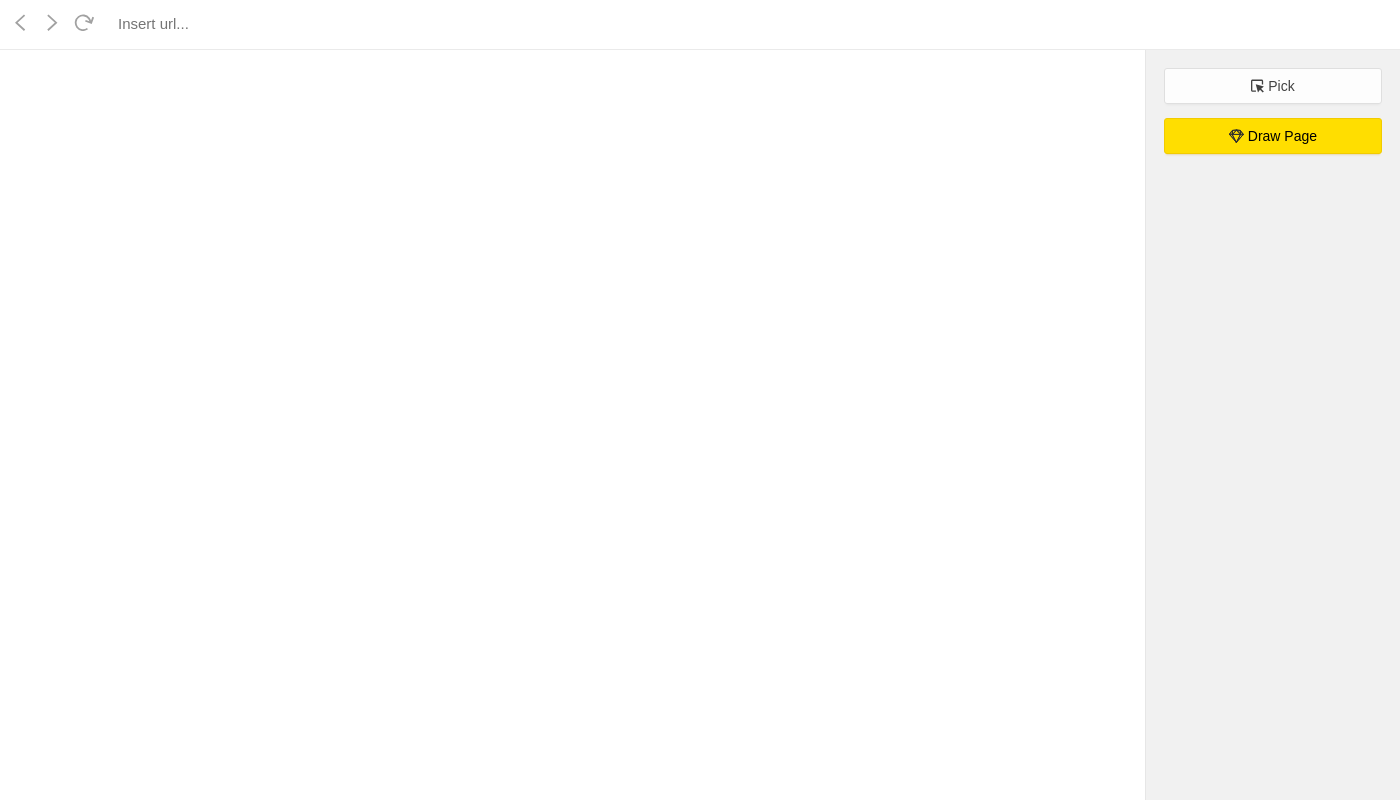
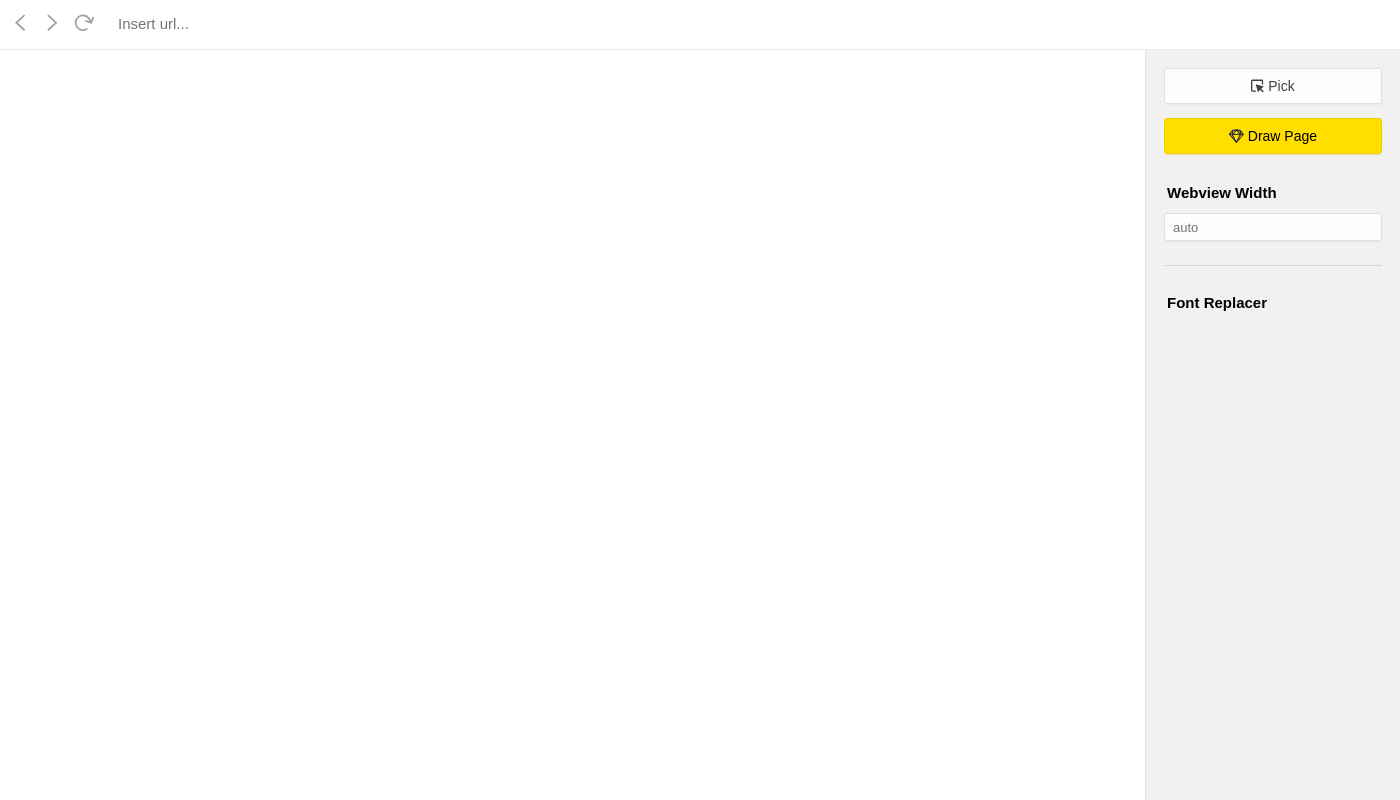
Before and after one commit to KimDal-hyeong/html-to-sketch-electron, an Electron app: page index.html in a window 1400 px wide. Drawn offline with Linux system fonts and the light colour scheme; no server answers.

Commit message:
webview의 너비를 숫자로 조절하는 기능 추가

```diff
--- a/index.html
+++ b/index.html
@@ -17,6 +17,12 @@
 
     ul, ol {
       list-style: none;
+    }
+
+    h3 {
+      font-size: 15px;
+      margin-bottom: 12px;
+      margin-left: 3px;
     }
 
     /* 헤더 */
@@ -71,6 +77,11 @@
       width: 100%;
       height: 100%;
       padding: 50px 255px 0 0;
+    }
+
+    .Content__webview {
+      width: 100%;
+      height: 100%;
     }
 
     .Content__size-view {
@@ -360,7 +371,7 @@
     }
 
     .Option {
-      padding: 24px 0;
+      padding: 0 0 24px;
     }
 
     .Option__font-label {
@@ -389,6 +400,25 @@
 
     .Option__font-selector:invalid {
       color: #565656;
+    }
+
+    .WebviewWidthController {
+      padding: 16px 0 12px;
+      border-bottom: 1px solid #d4d4d4;
+      margin-bottom: 28px;
+    }
+
+    .WebviewWidthController__input {
+      width: 100%;
+      margin-bottom: 12px;
+      outline: none;
+      height: 28px;
+      font-size: 13px;
+      padding: 0 8px;
+      border-radius: 3px;
+      background-color: #fdfdfd;
+      border: 1px solid #dfdfdf;
+      box-shadow: 0 3px 3px -2px rgba(0, 0, 0, 0.05);
     }
 
   </style>
@@ -451,6 +481,17 @@
       Draw
     </span>
   </button>
+  <div class="WebviewWidthController">
+    <h3>Webview Width</h3>
+    <input
+      class="WebviewWidthController__input"
+      type="number"
+      placeholder="auto"
+      onblur="handleBlur(event);"
+      onkeydown="if (event.key === 'Enter') handleBlur(event);"
+    >
+  </div>
+  <h3>Font Replacer</h3>
   <ul class="Option"></ul>
 </div>
 
@@ -458,7 +499,6 @@
   <webview
     src="https://kimdal-hyeong.github.io/html-to-sketch-electron/download-analyst/?utm_source=in-app"
     class="Content__webview"
-    style="width: 100%; height: 100%;"
     preload="./webviewScript/preload.js"
   ></webview>
   <div class="Content__size-view"></div>
--- a/script/getElements.js
+++ b/script/getElements.js
@@ -1,4 +1,5 @@
 const addressInput = document.getElementsByClassName('Header__input')[0];
+const content = document.getElementsByClassName('Content')[0];
 const webview = document.getElementsByClassName('Content__webview')[0];
 const webviewSizeView = document.getElementsByClassName('Content__size-view')[0];
 const pickerBtn = document.getElementsByClassName('SideBar__pick-btn')[0];
@@ -8,5 +9,6 @@ const alert = document.getElementsByClassName('Alert')[0];
 const alertFailTitle = document.getElementsByClassName('Alert__message-title--fail')[0];
 const alertFailText = document.getElementsByClassName('Alert__message-text--fail')[0];
 const title = document.getElementsByTagName('title')[0];
+const webviewWidthControllerInput = document.getElementsByClassName('WebviewWidthController__input')[0];
 
-module.exports = {addressInput, webview, webviewSizeView, pickerBtn, runBtn, options, alert, alertFailTitle, alertFailText, title};
+module.exports = {addressInput, content, webview, webviewSizeView, pickerBtn, runBtn, options, alert, alertFailTitle, alertFailText, title, webviewWidthControllerInput};
--- a/script/index.js
+++ b/script/index.js
@@ -1,11 +1,12 @@
 const fs = require('fs');
 const appVersion = require('electron').remote.app.getVersion();
 
-const {webview, addressInput, pickerBtn, runBtn, title} = require('./script/getElements');
+const {webview, addressInput, pickerBtn, runBtn, webviewWidthControllerInput, title} = require('./script/getElements');
 const {findFont} = require('./script/fontReplacer');
 const {startPicker, stopPicker} = require('./script/handlePicker');
 const runHtmlToSketch = require('./script/runHtmlToSketch');
 const {showSizeView} = require('./script/handleSizeView');
+const {handleBlur, setFromStorage} = require('./script/webviewWidthController');
 const {closeFailAlert, failAlert} = require('./script/alert');
 
 title.innerText = title.innerText + ' v' + appVersion;
@@ -73,3 +74,5 @@ addressInput.onkeydown = function (e) {
 addressInput.onfocus = function () {
   addressInput.select();
 };
+
+setFromStorage();
--- /dev/null
+++ b/script/webviewWidthController.js
@@ -0,0 +1,29 @@
+const {content, webview, webviewWidthControllerInput} = require('./getElements');
+const {showSizeView} = require('./handleSizeView');
+
+function handleBlur(e) {
+  const width = e.target.value;
+
+  console.log(width);
+
+  if (width === '') {
+    content.style.width = '100%';
+    webview.style.width = '100%';
+    return;
+  }
+
+  content.style.width = parseInt(width) + 255 + 'px';
+  webview.style.width = width + 'px';
+  localStorage.setItem('webviewWidth', width);
+
+  setTimeout(showSizeView, 10);
+}
+
+function setFromStorage() {
+  const width = localStorage.getItem('webviewWidth');
+  webviewWidthControllerInput.value = width;
+  content.style.width = parseInt(width) + 255 + 'px';
+  webview.style.width = width + 'px';
+}
+
+module.exports = {handleBlur, setFromStorage};
```
